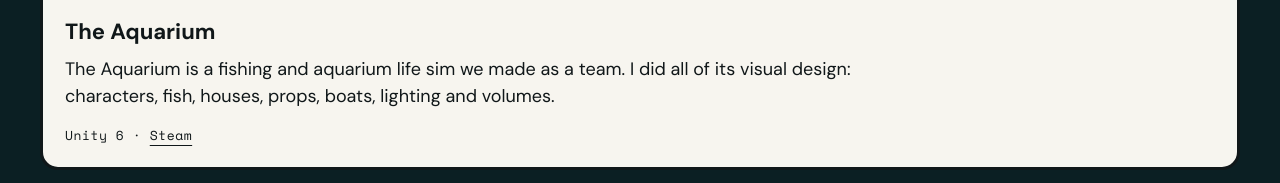
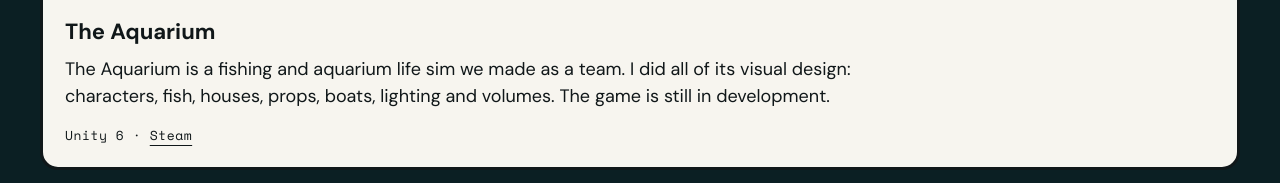
Before and after one commit to BABOGUMP/selcukkaya-portfolio, a plain HTML site: page index.html in a window 1280 px wide. Shown: the part 9579-9762 px from the top of the page. Drawn offline with Linux system fonts and the light colour scheme.

Commit message:
Update the portfolio website

```diff
--- a/index.html
+++ b/index.html
@@ -502,7 +502,7 @@
             <div class="media"><button class="media-open" type="button" aria-label="Open The Aquarium — at the waterline" data-tr-aria-label="Büyüt: The Aquarium — su çizgisinde"><img src="./media/aquarium-waterline-01.webp" alt="The Aquarium — half above, half below the water: palms over the sea grass" data-tr-alt="The Aquarium — yarısı su üstü, yarısı su altı: deniz çayırının üstünde palmiyeler" decoding="async" loading="lazy"></button></div>
           </div>
 
-          <div class="caption"><h3 translate="no">The Aquarium</h3><p><span lang="en">The Aquarium is a fishing and aquarium life sim we made as a team. I did all of its visual design: characters, fish, houses, props, boats, lighting and volumes.</span><span lang="tr">Ekipçe yaptığımız bu balıkçılık ve akvaryum simülasyonunun tüm görsel tasarımını ben yaptım: karakterler, balıklar, evler, prop’lar, tekneler, ışıklandırma ve volume’lar.</span></p><p class="tags">Unity 6 · <a href="https://store.steampowered.com/app/3690670/The_Aquarium/" target="_blank" rel="noopener">Steam</a></p></div>
+          <div class="caption"><h3 translate="no">The Aquarium</h3><p><span lang="en">The Aquarium is a fishing and aquarium life sim we made as a team. I did all of its visual design: characters, fish, houses, props, boats, lighting and volumes. The game is still in development.</span><span lang="tr">Ekipçe yaptığımız bu balıkçılık ve akvaryum simülasyonunun tüm görsel tasarımını ben yaptım: karakterler, balıklar, evler, prop’lar, tekneler, ışıklandırma ve volume’lar. Oyun hâlâ yapım aşamasında.</span></p><p class="tags">Unity 6 · <a href="https://store.steampowered.com/app/3690670/The_Aquarium/" target="_blank" rel="noopener">Steam</a></p></div>
         </article>
         <div class="pair-grid even-media">
 
```
